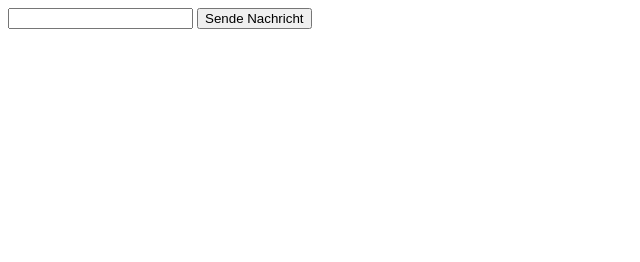
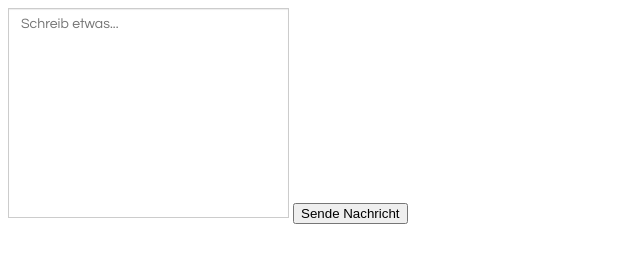
Before and after one commit to GabrielInTheWorld/DreamColorRoom, a plain HTML site: page DreamColorRoom/WebContent/index.html in a window 1280 px wide. Shown: the whole page, without its empty margins (0-640 px from the left). Drawn offline with Linux system fonts and the light colour scheme.

Commit message:
Changed text input and style of it

```diff
--- a/DreamColorRoom/WebContent/index.html
+++ b/DreamColorRoom/WebContent/index.html
@@ -8,7 +8,7 @@
 </head>
 <body>
 	<div>
-		<input type="text" id="userInput" />
+		<textarea rows="10" cols="30" id="userInput" placeholder="Schreib etwas..." ></textarea>
 		<input type="submit" value="Sende Nachricht" onclick="start()" />
 	</div>
 	<div id="messages"></div>
--- a/DreamColorRoom/WebContent/script/handler.js
+++ b/DreamColorRoom/WebContent/script/handler.js
@@ -39,8 +39,18 @@ function onError(event){
 	alert("Error occurred: ", event.data);
 }
 
+function clearText(element){
+	// console.log("call clear function");
+	element.value = "";
+}
+
 function start(){
-	var text = document.getElementById("userInput").value;
+	var textArea = document.getElementById("userInput");
+	var text = textArea.value;
+	textArea.value = "";
+	// console.log("clear textArea");
+	clearText(textArea);
 	webSocket.send(text);
+//	webSocket.send("nothing");
 	return false;
 }
--- a/DreamColorRoom/WebContent/style.css
+++ b/DreamColorRoom/WebContent/style.css
@@ -1 +1,30 @@
 @CHARSET "ISO-8859-1";
+
+#userInput{
+	resize: none;
+	overflow-y: auto;
+	overflow-x: hidden;
+}
+
+textarea{
+	/*width: 60%;*/
+	/*float: right;*/
+	padding: 6px 12px;
+	font-size: 14px;
+	font-family: "Century Gothic", CenturyGothic, AppleGothic, sans-serif;
+	line-height: 1.4;
+	color: #555;
+	background-color: #FFF;
+	border: 1px solid #CCC;
+	box-shadow: inset 0 1px 1px rgba(0, 0, 0, 0.075);
+	-webkit-box-shadow: inset 0 1px 1px rgba(0, 0, 0, .075);
+	transition: border-color ease-in-out 0.15s, box-shadow ease-in-out 0.15s;
+	-webkit-transition: border-color ease-in-out .15s, box-shadow ease-in-out .15s;
+}
+
+textarea:focus, textarea:active{
+	border-color: #66AFE9;
+	outline: 0;
+	box-shadow: inset 0 1px 1px rgba(0, 0, 0, 0.075), 0 0 8px rgba(102, 175, 233, .6);
+	-webkit-box-shadow:  inset 0 1px 1px rgba(0, 0, 0, .075), 0 0 8px rgba(102, 175, 233, .6);
+}
```
